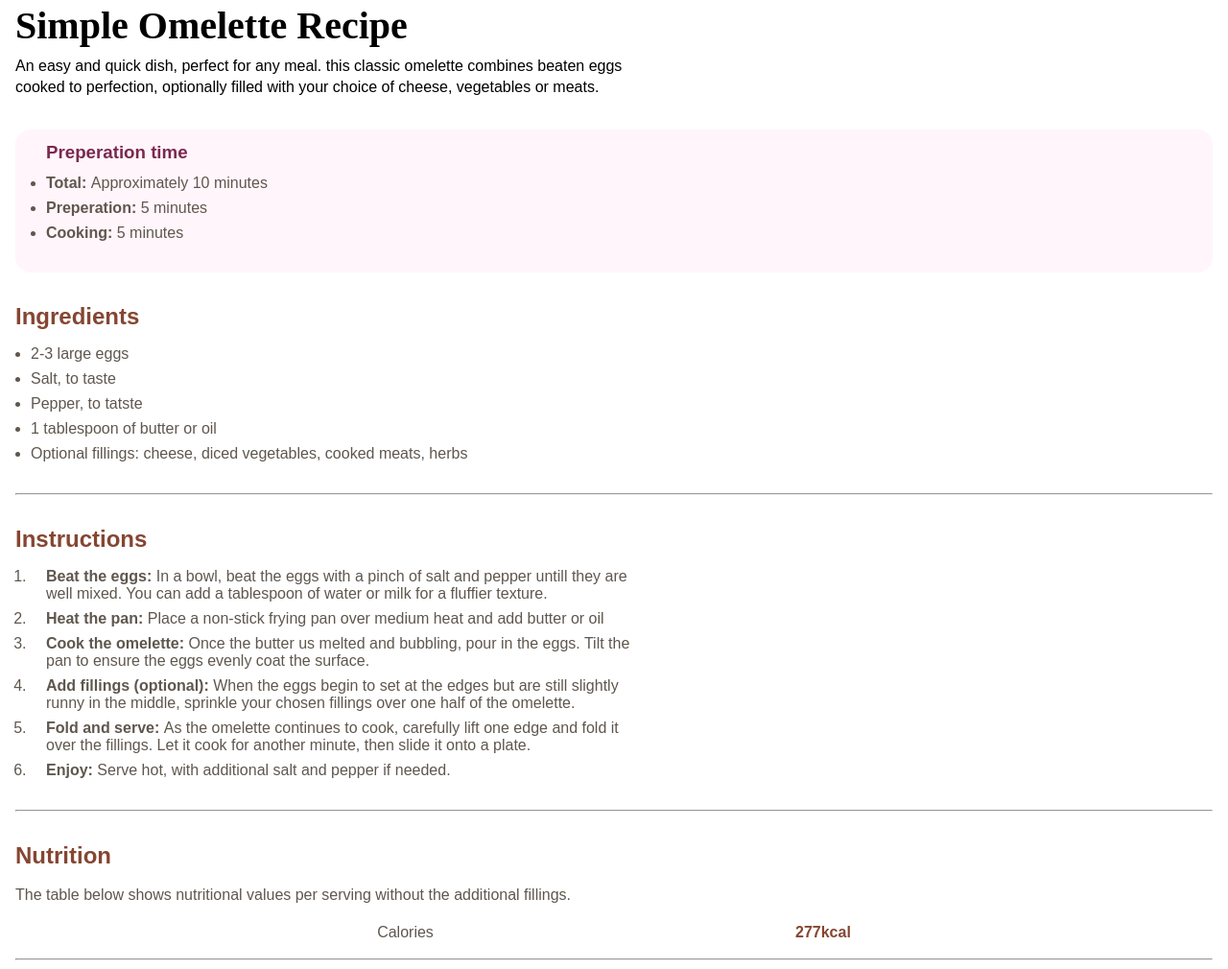
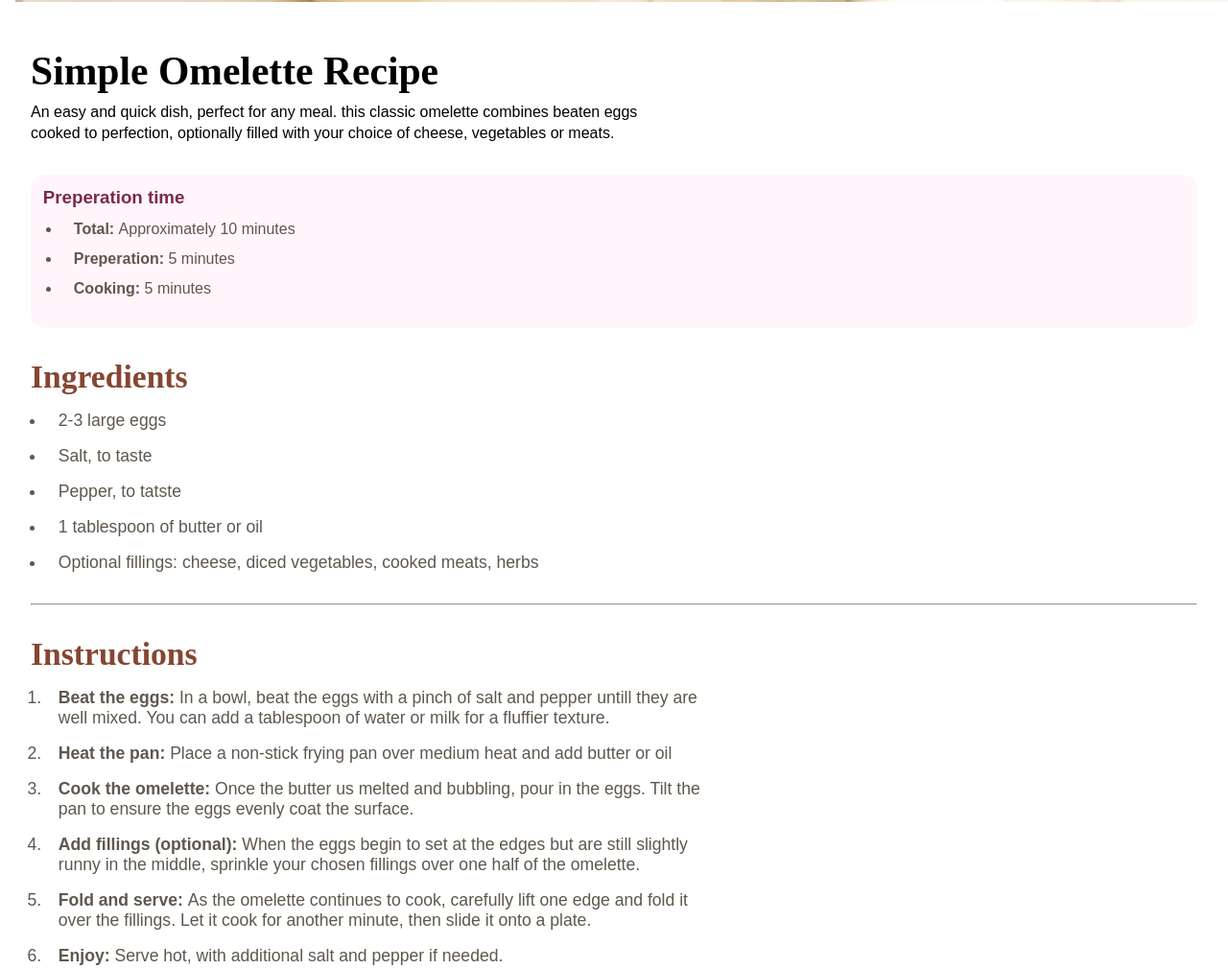
Before and after one commit to jroycodes/recipes-page, a plain HTML site: page index.html in a window 1280 px wide. Shown: the part 594-1604 px from the top of the page at 96% size. Drawn offline with Linux system fonts and the light colour scheme.

Commit message:
style changes

```diff
--- a/styles.css
+++ b/styles.css
@@ -20,15 +20,18 @@
   --darkCharcoal: hsl(24, 5%, 18%);
 }
 
-body {
-  padding: 1rem;
+main {
+  padding: 2rem;
 }
 
 h1 {
-  font-size: 2.5rem;
+  font-size: 2.6rem;
   font-family: "Young Serif", serif;
-  font-weight: 700;
-  font-style: normal;
+}
+
+h2 {
+  font-family: "Young Serif", serif;
+  font-size: 2.1rem;
 }
 
 p {
@@ -55,14 +58,13 @@ img {
   padding-bottom: 2rem;
 }
 
-#meal_info p{
+#meal_info p {
   max-inline-size: 72ch;
 }
 
 #preperation {
   background-color: var(--roseWhite);
   border-radius: 1rem;
-  padding: 0 0 2rem 2rem;
   margin-bottom: 2rem;
   font-family: "Outfit", sans-serif;
   font-optical-sizing: auto;
@@ -70,22 +72,26 @@ img {
   font-style: normal;
 }
 
+.list {
+  display: flex;
+  flex-direction: column;
+  gap: 0.8rem;
+  padding: 0 0 2rem 2rem;
+}
+
+.list li {
+  padding-left: 0.8rem;
+}
+
 #preperation h3 {
-  padding: 0.8rem 0 0.8rem 0;
+  padding: 0.8rem 0 0.8rem 0.8rem;
   color: var(--darkRasberry);
 }
 
-.preperation_list, .preperation_lists,
+.preperation_list,
+.preperation_lists,
 span {
   color: var(--wengeBrown);
-}
-
-.preperation_list {
-  padding-left: 1rem;
-}
-
-#middle {
-  padding: 0.5rem 0 0.5rem 0;
 }
 
 #ingredients,
@@ -94,7 +100,16 @@ span {
   font-family: "Outfit", sans-serif;
   font-optical-sizing: auto;
   font-weight: 400;
+  font-size: 1.1rem;
   font-style: normal;
+}
+
+.ingredients li {
+  padding-left: 0.8rem;
+}
+
+.instructions li {
+  padding-left: 0.8rem;
 }
 
 #ingredients h2,
@@ -108,12 +123,12 @@ span {
 .instructions {
   display: flex;
   flex-direction: column;
-  gap: 0.5rem;
+  gap: 1rem;
   padding-left: 1rem;
   color: var(--wengeBrown);
 }
 
-.preperation_list{
+.preperation_list {
   max-inline-size: 70ch;
 }
 
@@ -135,11 +150,16 @@ hr {
   padding-bottom: 1rem;
 }
 
+#nutrition div {
+  display: flex;
+  align-items: center;
+  justify-content: space-around;
+  text-align: center;
+}
+
 .nutrients {
   display: flex;
   flex-direction: row;
-  align-items: center;
-  justify-content: space-evenly;
 }
 
 .nutrients p {
@@ -151,8 +171,8 @@ hr {
   font-weight: 800;
 }
 
-/* @media screen and (min-width: 62rem) {
-  img{
-    max-inline-size: 89%;
+@media screen and (min-width: 62rem) {
+  img {
+    padding: 1rem;
   }
-} */
+}
```
